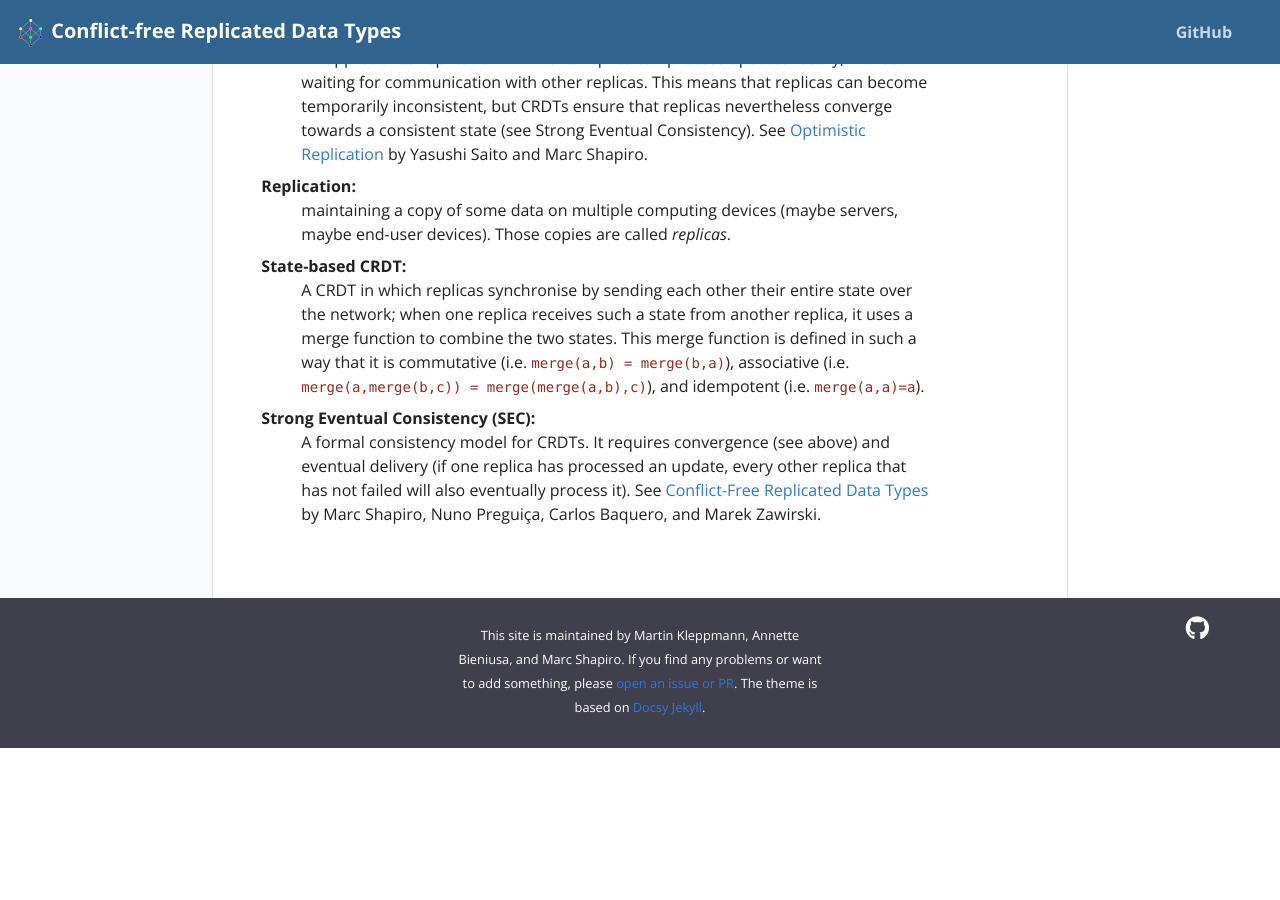
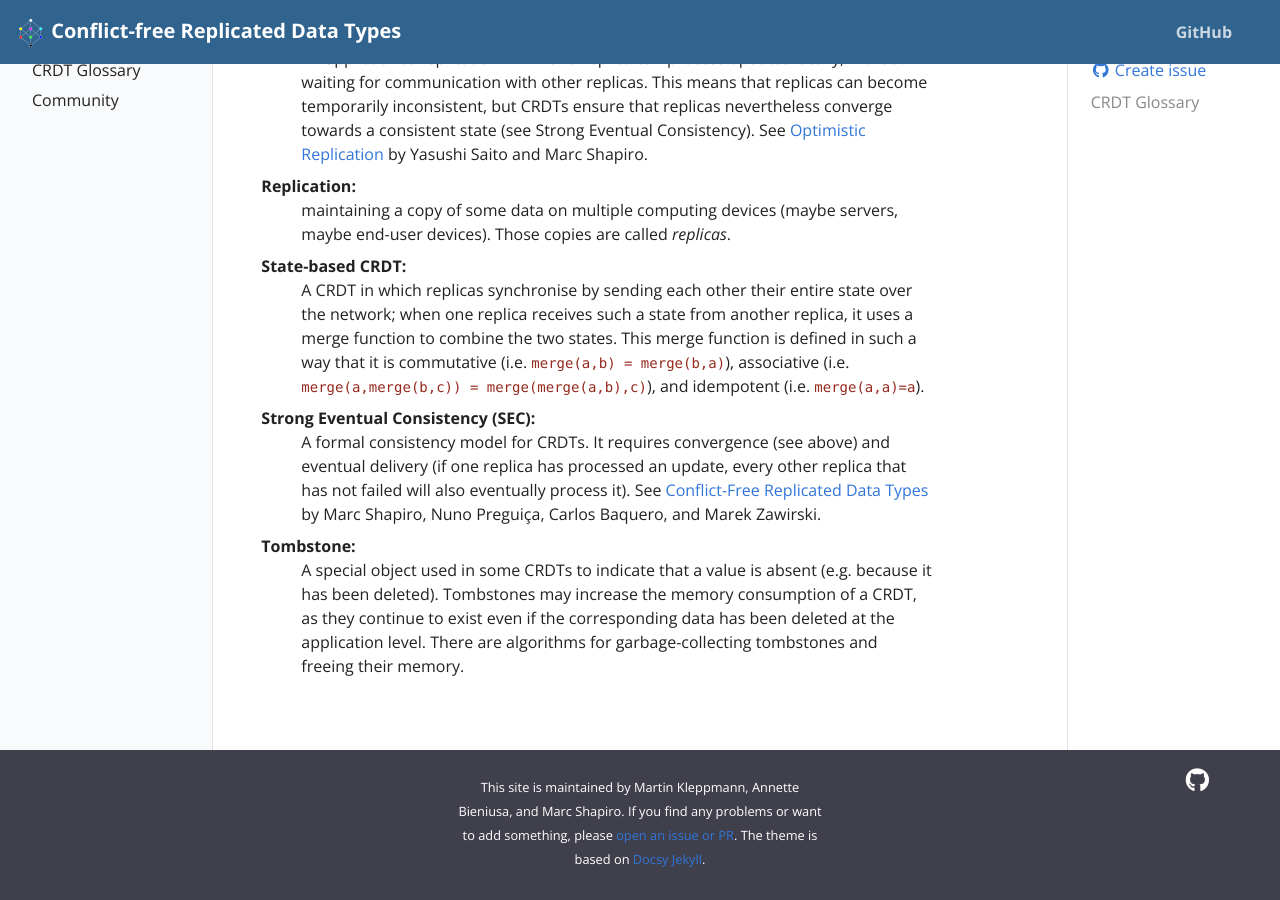
Before and after one commit to ept/crdt-website, a Jekyll site: the page built from pages/glossary.md, in a window 1280 px wide and 900 px high, scrolled down 1165 px. Built offline with Jekyll 4.4.1, drawn with Linux system fonts in a browser that asks for light colours; before the commit the page ends 1913 px from its top, so only the background shows below that.

Commit message:
Add tombstone to glossary

```diff
--- a/pages/glossary.md
+++ b/pages/glossary.md
@@ -82,3 +82,10 @@ Strong Eventual Consistency (SEC):
   that has not failed will also eventually process it). See
   [Conflict-Free Replicated Data Types](https://pages.lip6.fr/Marek.Zawirski/papers/RR-7687.pdf)
   by Marc Shapiro, Nuno Preguiça, Carlos Baquero, and Marek Zawirski.
+
+Tombstone:
+: A special object used in some CRDTs to indicate that a value is absent (e.g.
+  because it has been deleted). Tombstones may increase the memory consumption
+  of a CRDT, as they continue to exist even if the corresponding data has been
+  deleted at the application level. There are algorithms for garbage-collecting
+  tombstones and freeing their memory.
```
